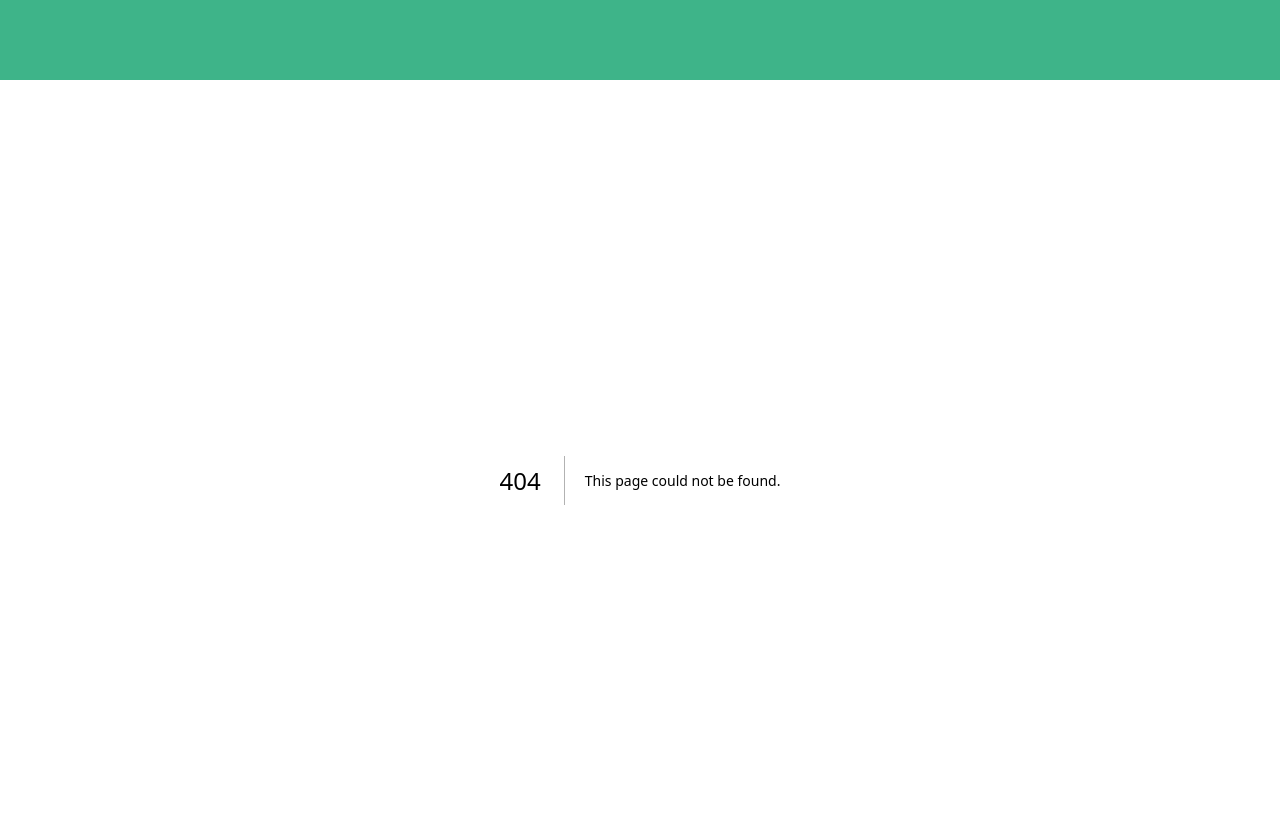
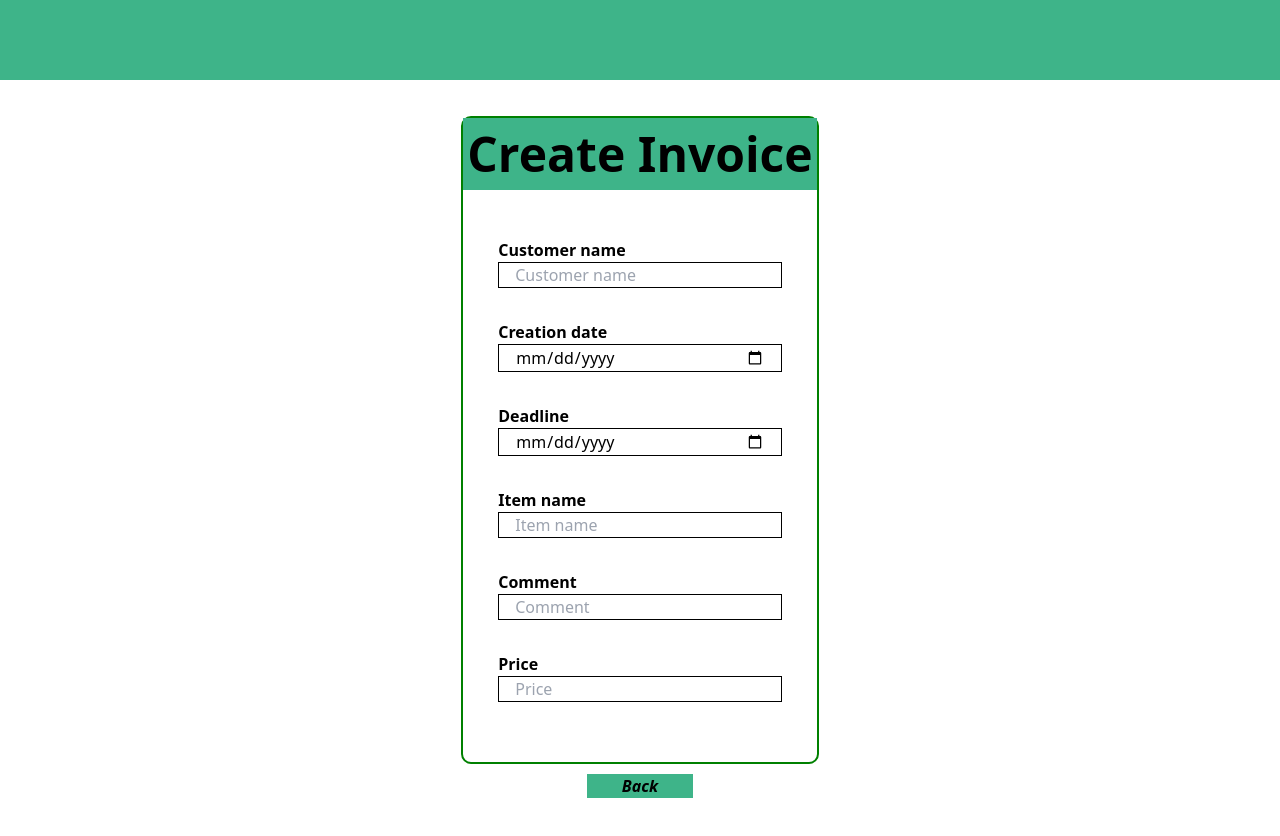
Before and after one commit to Whisky92/NOVIN---Invoice-Management-System-Frontend, a Next.js app: page /create_invoice in a window 1280 px wide. Before the commit this address had no page. Shown: the top 836 px of the page. After the commit the page ends 806 px from the top, so only its background shows below. Built offline with nearby package versions, Linux system fonts and the light colour scheme.

Commit message:
Invoice creation page finished

```diff
--- /dev/null
+++ b/app/create_invoice/page.tsx
@@ -0,0 +1,9 @@
+import InvoiceForm from "@components/forms/invoice_form/invoice_form";
+
+export default function Home() {
+    return (
+        <section className="home_section">
+            <InvoiceForm />
+        </section>
+    );
+}
--- /dev/null
+++ b/components/forms/invoice_form/invoice_form.module.css
@@ -0,0 +1,87 @@
+.form_section {
+    display: flex;
+    justify-content: center;
+    align-items: center;
+    height: 100%;
+    width: 40%;
+  }
+
+  .form_popup {
+      border: 2px solid green;
+      border-radius: 10px;
+      width: 70%;
+      height: 90%;
+      background-color: white;
+      display: flex;
+      flex-direction: column;
+    }
+
+    .form_header, #back_btn_div {
+      flex-basis: 10%;
+    }
+
+    .form_header {
+      background-color: #3eb489;
+      display: flex;
+      justify-content: center;
+      font-size: 3em;
+      font-weight: bold;
+      margin-bottom: 2rem;
+    }
+
+    .form_container {
+      flex-basis: 80%;
+      display: flex;
+      flex-direction: column;
+      justify-content: center;
+      align-items: center;
+    }
+
+    .label_div {
+      width: 80%;
+      flex-basis: 12.14%;
+    }
+
+    .label_div, #back_btn_div {
+      display: flex;
+      justify-content: center;
+      align-items: center;
+    }
+
+    .label_div {
+      flex-direction: column;
+      padding: 1rem 0;
+    }
+
+    .input_field {
+      padding: 0 1rem;
+      border: 1px solid
+    }
+
+    #submit_btn_div {
+      flex-basis: 15%;
+      padding: 1rem 0;
+    }
+
+    #back_btn_div {
+      padding-bottom: 0.5rem;
+    }
+
+    .input_label, .input_field {
+      flex-basis: 50%;
+      width: 100%;
+    }
+
+    .btn_div {
+      display: flex;
+      justify-content: center;
+      width: 100%;
+    }
+
+    .btn {
+      background-color: #3eb489;
+      height: 100%;
+      width: 30%;
+      font-weight: bold;
+      font-style: italic;
+    }
--- /dev/null
+++ b/components/forms/invoice_form/invoice_form.tsx
@@ -0,0 +1,170 @@
+'use client';
+
+import { MouseEvent, useEffect, useRef, useState } from "react";
+import styles from "./invoice_form.module.css";
+import { useRouter } from "next/navigation";
+import axios, { HttpStatusCode } from "axios";
+import { useDispatch, useSelector } from "react-redux";
+import { RootState } from "@utils/my-redux-store/store";
+
+interface MyFormElements extends HTMLFormControlsCollection {
+    customer_name: HTMLInputElement
+    creation_date: HTMLInputElement
+    deadline: HTMLInputElement
+    item_name: HTMLInputElement
+    comment: HTMLInputElement
+    price: HTMLInputElement
+}
+
+interface MyFormElements extends HTMLFormElement {
+    readonly elements: MyFormElements
+}
+
+export default function InvoiceForm() {
+    const router = useRouter();
+    const { token } = useSelector((state: RootState) => state.userInfo.value);
+
+
+    function backToInvoiceList(event: MouseEvent) {
+        event.preventDefault();
+        router.push("/invoice_list");
+    }
+
+    function createInvoice(event: React.FormEvent<MyFormElements>) {
+        event.preventDefault();
+
+        const customerName = event.currentTarget.elements.customer_name.value;
+        const creationDate = event.currentTarget.elements.creation_date.value;
+        const deadline = event.currentTarget.elements.deadline.value;
+        const itemName = event.currentTarget.elements.item_name.value;
+        const comment = event.currentTarget.elements.comment.value;
+        const price = event.currentTarget.elements.price.value;
+
+        if (deadline <= creationDate) {
+            alert("Deadline should be after creation date!");
+            return;
+        }
+
+        if (parseInt(price) < 1) {
+            alert("Price must be greater than zero");
+            return;
+        }
+
+        axios.post("http://localhost:8082/invoices/createInvoice", {
+            customerName: customerName,
+            creationDate: creationDate,
+            deadline: deadline,
+            itemName: itemName,
+            comment: comment,
+            price: price
+        }, {
+            headers: {
+                'Authorization': 'Bearer ' + token
+            }
+        })
+        .then((response) => {
+            console.log(response.data);
+            console.log(response.status);
+            alert('Invoice successfully created!');
+            router.push("/invoice_list");
+        })
+        .catch((error) => {
+            alert("Something went wrong");
+        })
+    }
+
+    function setVisibility(button: HTMLButtonElement, inputFields: Array<HTMLInputElement>) {
+        const inputFieldsFilled = inputFields.every((inputField) => inputField.value.trim() != "");
+
+        if (inputFieldsFilled) {
+            button.style.visibility = "visible";
+        } else {
+            button.style.visibility = "hidden";
+        }
+    }
+
+    useEffect(() => {
+
+        const button = document.getElementById("submit_btn") as HTMLButtonElement;
+        const customerNameInput = document.getElementById("customer_name") as HTMLInputElement;
+        const creationDateInput = document.getElementById("creation_date") as HTMLInputElement;
+        const deadlineInput = document.getElementById("deadline") as HTMLInputElement;
+        const itemNameInput = document.getElementById("item_name") as HTMLInputElement;
+        const comment = document.getElementById("comment") as HTMLInputElement;
+        const price = document.getElementById("price") as HTMLInputElement;
+
+        const inputFields: HTMLInputElement[] = new Array(
+            customerNameInput, creationDateInput, deadlineInput,
+            itemNameInput, comment, price
+        );
+
+        if (button && customerNameInput && creationDateInput
+            && deadlineInput && itemNameInput && comment && price) {
+            button.style.visibility = "hidden";
+
+            customerNameInput.addEventListener("change", (ev) => {
+                setVisibility(button, inputFields);
+            })
+            creationDateInput.addEventListener("change", (ev) => {
+                setVisibility(button, inputFields);
+            })
+            deadlineInput.addEventListener("change", (ev) => {
+                setVisibility(button, inputFields);
+            })
+            itemNameInput.addEventListener("change", (ev) => {
+                setVisibility(button, inputFields);
+            })
+            comment.addEventListener("change", (ev) => {
+                setVisibility(button, inputFields);
+            })
+            price.addEventListener("change", (ev) => {
+                setVisibility(button, inputFields);
+            })
+        }
+    })
+
+    return (
+
+        <section className={styles.form_section}>
+            <div className={styles.form_popup} id="myForm">
+                <h1 className={styles.form_header}>Create Invoice</h1>
+                <form onSubmit={createInvoice} className={styles.form_container}>
+                    <div className={styles.label_div}>
+                        <label htmlFor="customer_name" className={styles.input_label}><b>Customer name</b></label>
+                        <input className={styles.input_field} type="text" placeholder="Customer name" name="customer_name" id="customer_name" required/>
+                    </div>
+                    <div className={styles.label_div}>
+                        <label htmlFor="creation_date" className={styles.input_label}><b>Creation date</b></label>
+                        <input className={styles.input_field} type="date" placeholder="Creation date" name="creation_date" id="creation_date" required/>
+                    </div>
+                    <div className={styles.label_div}>
+                        <label htmlFor="deadline" className={styles.input_label}><b>Deadline</b></label>
+                        <input className={styles.input_field} type="date" placeholder="Deadline" name="deadline" id="deadline" required/>
+                    </div>
+                    <div className={styles.label_div}>
+                        <label htmlFor="item_name" className={styles.input_label}><b>Item name</b></label>
+                        <input className={styles.input_field} type="text" placeholder="Item name" name="item_name" id="item_name" required />
+                    </div>
+                    <div className={styles.label_div}>
+                        <label htmlFor="comment" className={styles.input_label}><b>Comment</b></label>
+                        <input className={styles.input_field} type="text" placeholder="Comment" name="comment" id="comment" required />
+                    </div>
+                    <div className={styles.label_div}>
+                        <label htmlFor="price" className={styles.input_label}><b>Price</b></label>
+                        <input className={styles.input_field} type="number" placeholder="Price" name="price" id="price" required />
+                    </div>
+                    <div className={styles.btn_div} id={styles.submit_btn_div}>
+                        <button type="submit" className={styles.btn} id="submit_btn">
+                            Submit
+                        </button>
+                    </div>
+                </form>
+                <div className={styles.btn_div} id={styles.back_btn_div}>
+                    <button onClick={backToInvoiceList} className={styles.btn}>
+                        Back
+                    </button>
+                </div>
+            </div>
+        </section>
+    );
+}
--- a/components/invoice_list/invoice_list.tsx
+++ b/components/invoice_list/invoice_list.tsx
@@ -5,6 +5,7 @@ import axios from "axios";
 import { MouseEvent, useEffect, useRef, useState } from "react";
 import { useSelector } from "react-redux";
 import styles from "./invoice_list.module.css";
+import { useRouter } from "next/navigation";
 
 interface Invoice {
     id: number;
@@ -20,10 +21,12 @@ export default function InvoiceList() {
     const { token } = useSelector((state: RootState) => state.userInfo.value);
     const [requestPending, setRequestPending] = useState<boolean>(true);
     const invoices = useRef<Array<Invoice>>(new Array<Invoice>());
+    const router = useRouter();
     console.log(invoices);
 
     function createInvoice(event: MouseEvent) {
         event.preventDefault();
+        router.push("/create_invoice");
     }
 
     useEffect(() => {
```
